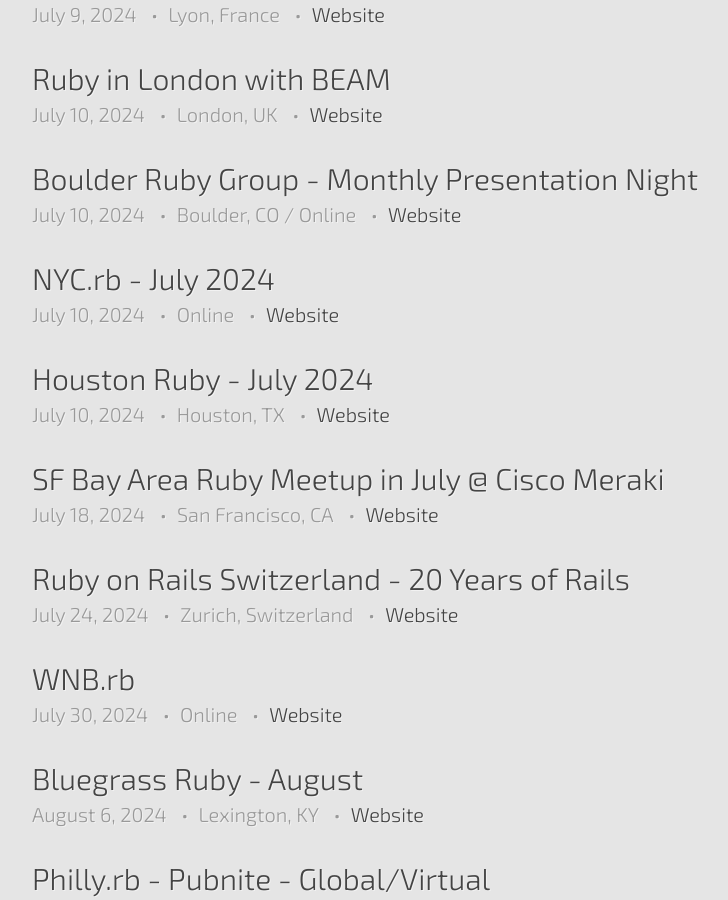
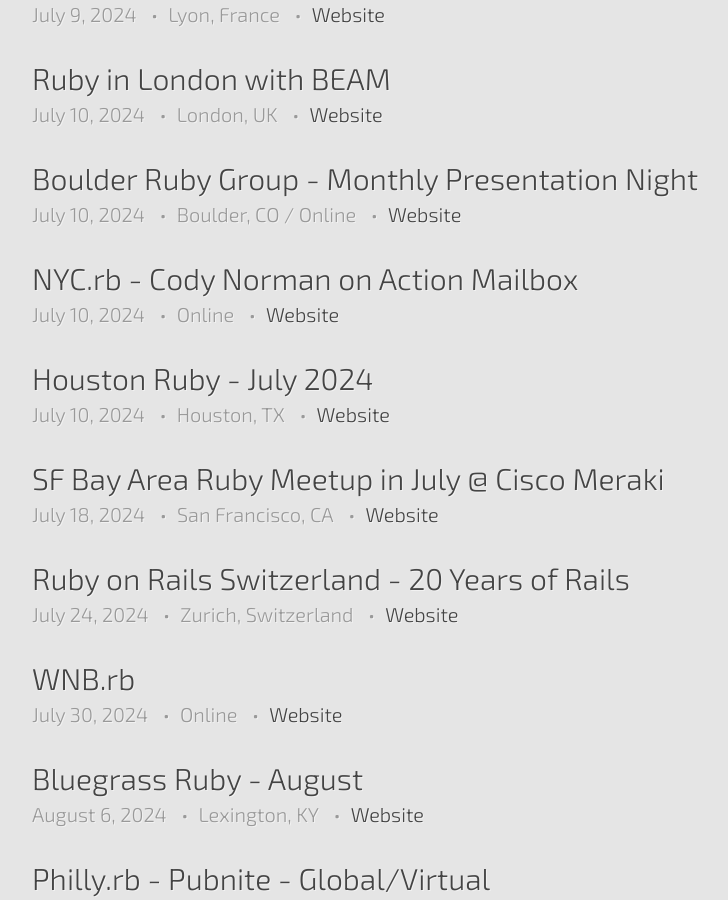
Before and after one commit to ruby-conferences/ruby-conferences.github.io, a Jekyll site: the page built from meetups/index.html, in a window 1280 px wide and 900 px high, scrolled down 1302 px. Shown: the whole window, without its empty margins (208-936 px from the left). Built offline with Jekyll 4.4.1, drawn with Linux system fonts in a browser that asks for light colours.

Commit message:
Update NYC.rb July event

```diff
--- a/_data/meetups.yml
+++ b/_data/meetups.yml
@@ -670,7 +670,7 @@
   end_time: 21:00:00 MDT
   url: https://www.meetup.com/boulder_ruby_group/events/bbsqktygckbnb
 
-- name: NYC.rb - July 2024
+- name: NYC.rb - Cody Norman on Action Mailbox
   location: Online
   date: 2024-07-10
   start_time: 17:30:00 EDT
```
